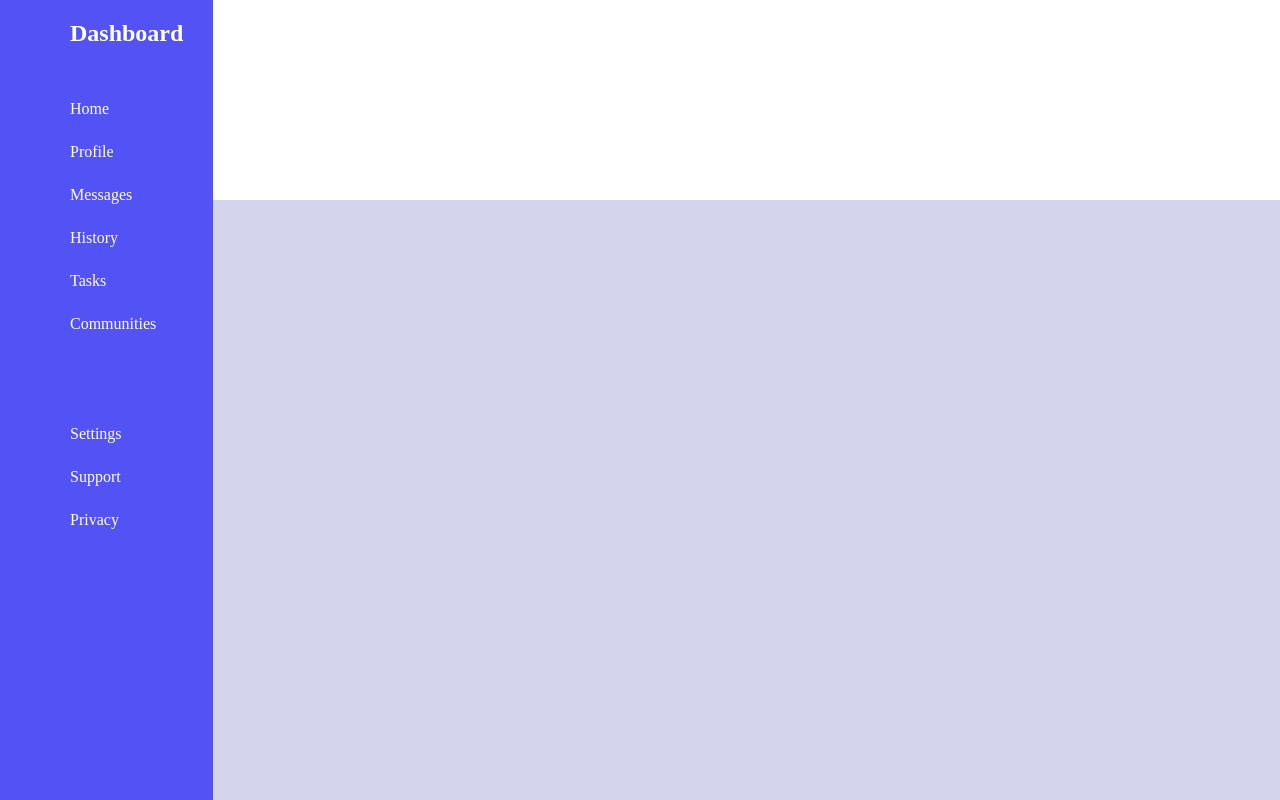
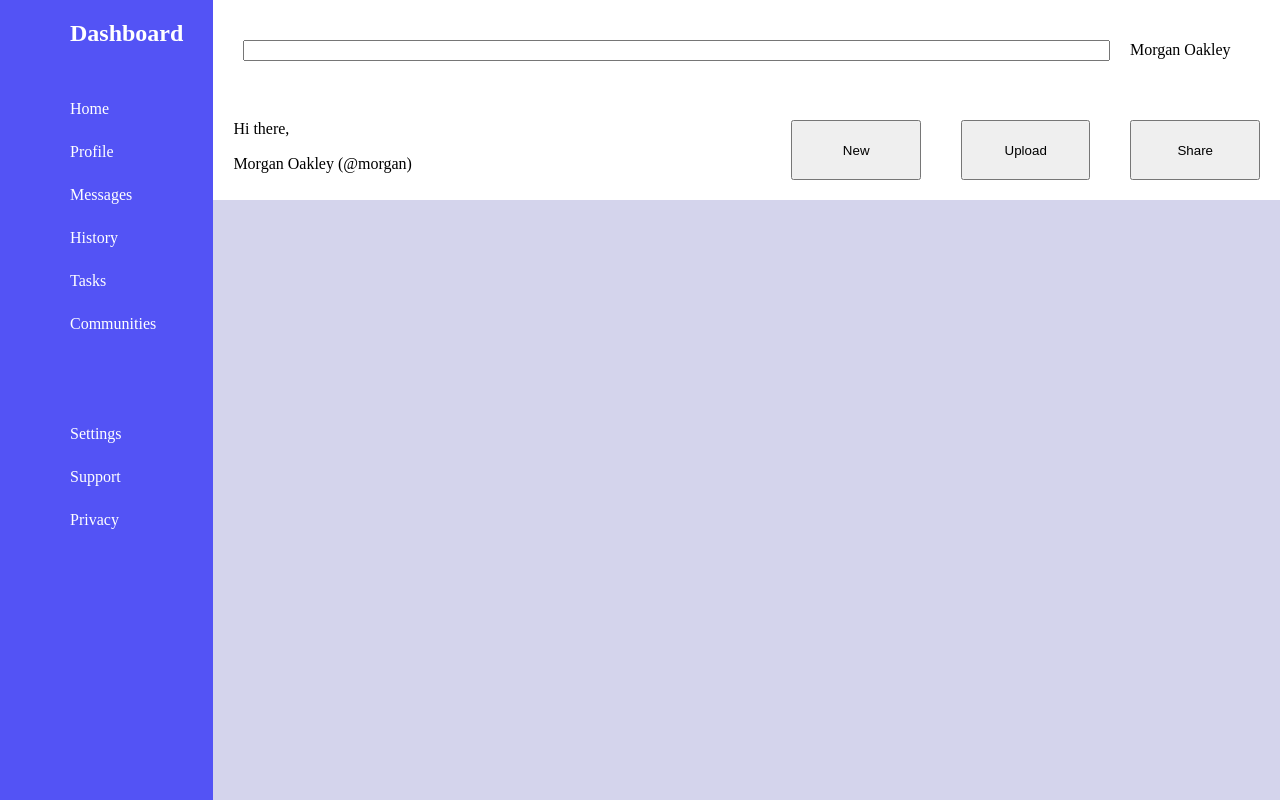
Before and after one commit to DonnieAndMooie/admin-dashboard, a plain HTML site: page index.html in a window 1280 px wide. Drawn offline with Linux system fonts and the light colour scheme.

Commit message:
Layout the header correctly using grid

```diff
--- a/index.html
+++ b/index.html
@@ -27,7 +27,19 @@
         </div>
     </div>
     <div class="header">
-
+        <div class="header-top">
+            <input type="search" class="search">
+            <div class="name">Morgan Oakley</div>
+        </div>
+            <div class="header-bottom">
+                <div class="welcome">
+                    <div class="hi">Hi there,</div>
+                    <div class="name-large">Morgan Oakley (@morgan)</div>
+                </div>
+            <button>New</button>
+            <button>Upload</button>
+            <button>Share</button>
+        </div>
     </div>
     <div class="main">
 
--- a/styles.css
+++ b/styles.css
@@ -22,6 +22,8 @@ body{
     background-color: white;
     grid-row: 1 / 2;
     grid-column: 2 / 3;
+    display: grid;
+    grid-template-rows: 1fr 1fr;
 }
 
 .main{
@@ -30,7 +32,7 @@ body{
     grid-column: 2 /3;
 }
 
-h2{
+.title{
     color: white;
     margin-left: 70px;
     margin-right: 30px;
@@ -56,3 +58,26 @@ h2{
 .top-links{
     padding-top: 50px;
 }
+
+.header-top{
+    display: grid;
+    grid-template-columns: 1fr 120px;
+    padding: 30px;
+    align-items: center;
+}
+
+.search{
+    margin-right: 20px;
+}
+
+.header-bottom{
+    display: grid;
+    grid-template-columns: 4fr 1fr 1fr 1fr;
+    padding: 20px;
+    gap: 40px;
+}
+
+.welcome{
+    display: grid;
+    gap: 10px;
+}
```
